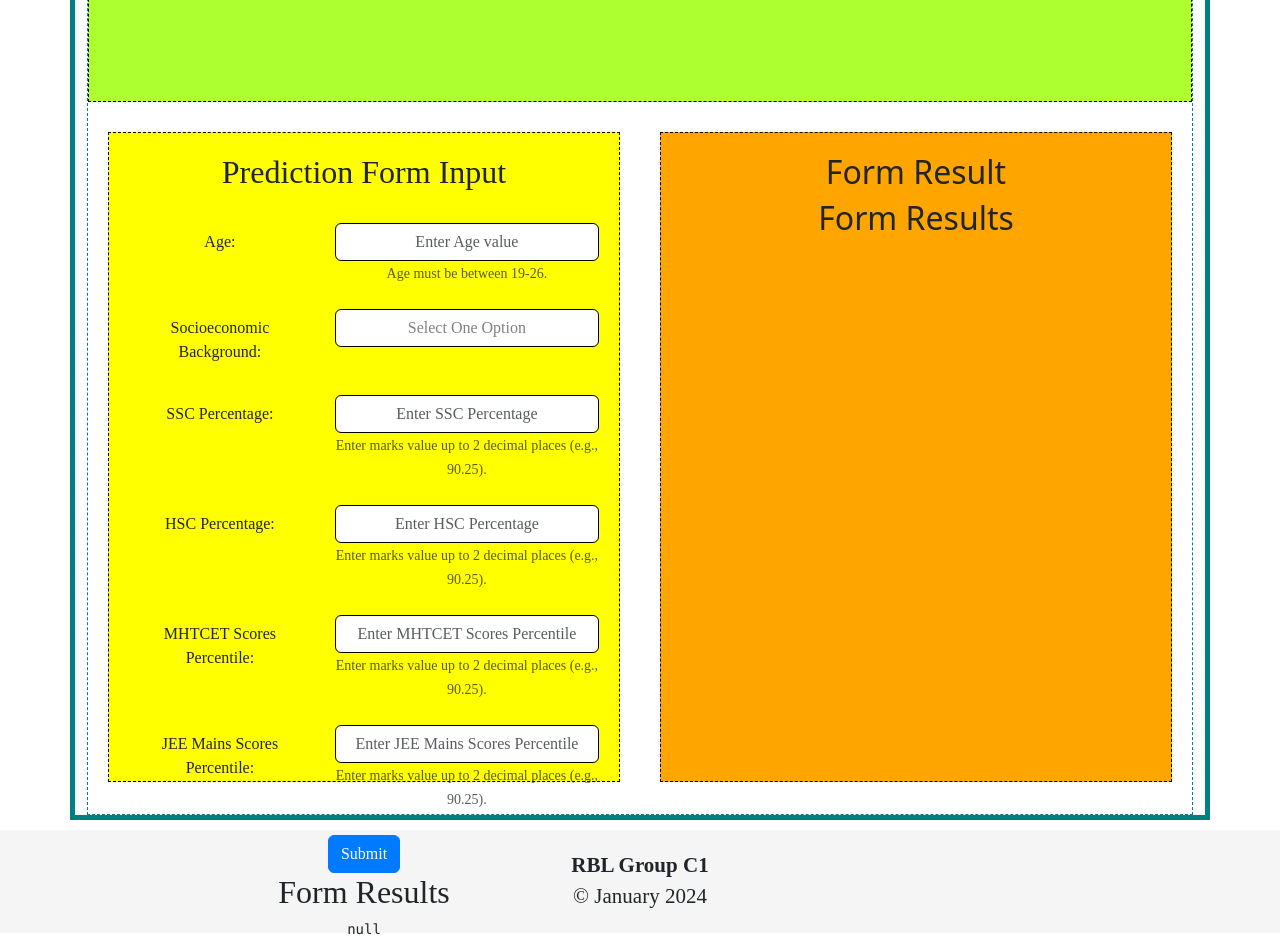
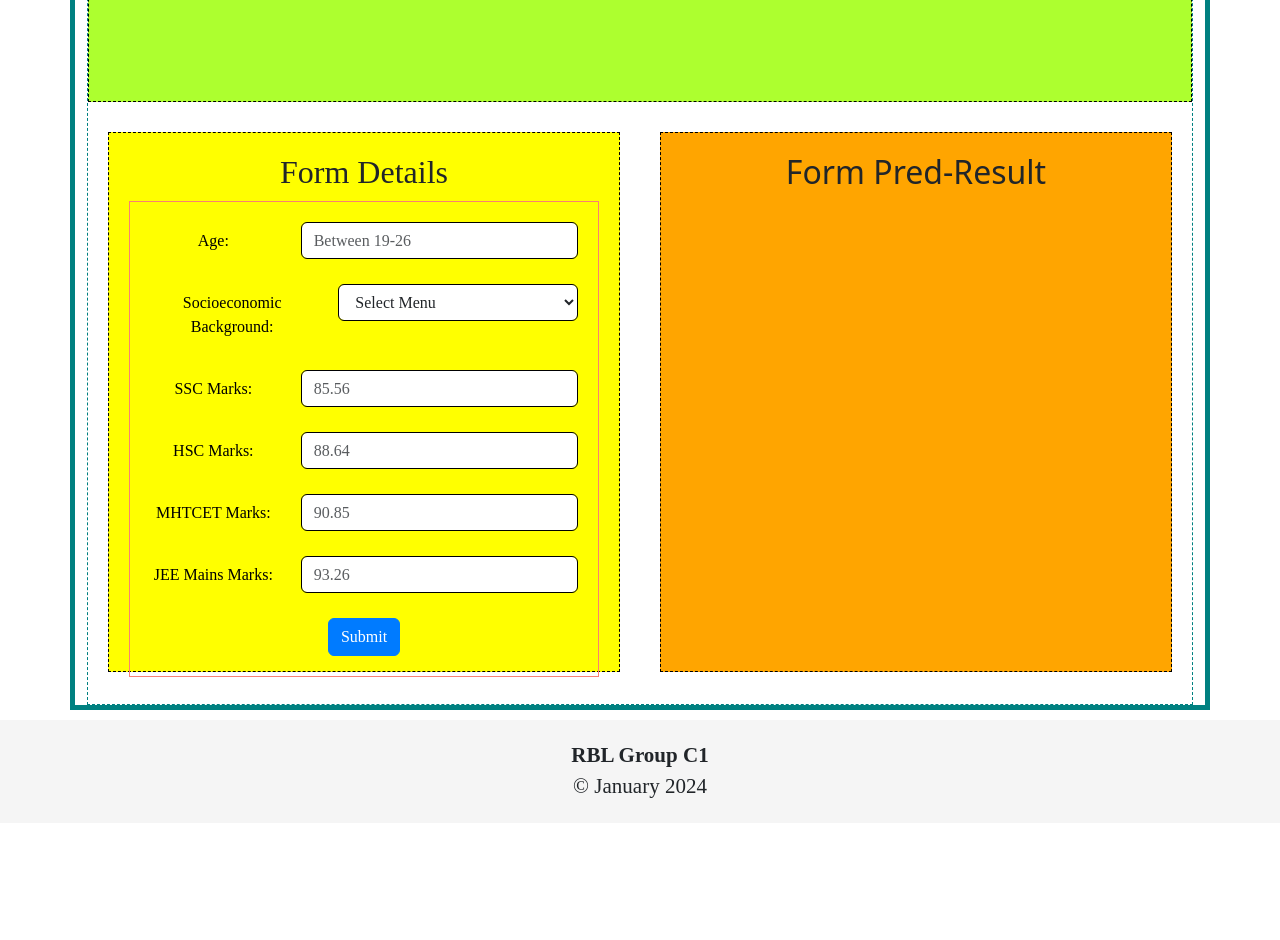
Before and after one commit to KarthikShetty27/project-frontend, a React (Create React App) app: page / in a window 1280 px wide. Shown: the part 640-1580 px from the top of the page. After the commit the page ends 1463 px from the top, so only its background shows below. Built offline with nearby package versions, Linux system fonts and the light colour scheme.

Commit message:
FormInput File Changes

```diff
--- a/src/App.js
+++ b/src/App.js
@@ -6,7 +6,7 @@ import Navbar from './components/Navbar/Navbar';
 import Footer from './components/Footer/Footer'
 import HomePage from './pages/HomePage';
 import FormInput from './pages/FormInput';
-import FormResult from './pages/FormResult';
+import FormOutput from './pages/FormOutput';
 
 const App = () => {
   return (
@@ -18,7 +18,7 @@ const App = () => {
               <Route path="/" element={<HomePage />} />
               <Route path="/home" element={<HomePage />} />
               <Route path="/form-input" element={<FormInput />} />
-              <Route path="/form-result" element={<FormResult />} />
+              <Route path="/form-result" element={<FormOutput />} />
             </Routes>
           </div>
         <Footer />
--- a/src/pages/FormInput.js
+++ b/src/pages/FormInput.js
@@ -1,180 +1,74 @@
 // FormInput.js
-import React, { useState } from 'react';
+import React from 'react';
 import './assets/css/styles.css';
 
-// Constants and utility functions
-const AGE_CONSTRAINT = { min: 19, max: 26 };
-const isValidTwoDigitNumberWithTwoDecimalPlaces = (value) => /^(?!0\d)\d{2}(\.\d{1,2})?$/.test(value);
-
-// FormInputField component
-const FormInputField = ({ label, id, type, placeholder, helpText, options, value, onChange, error }) => {
-  const isError = error !== undefined && error !== null;
-
+const FormInput = () => {
   return (
-    <div className={`form-group row ${isError ? 'has-error' : ''}`}>
-      <label htmlFor={id} className="col-sm-5 col-form-label">{label}:</label>
-      <div className="col-sm-7">
-        {type === 'select' ? (
-          <select id={id} className="form-control" value={value} onChange={onChange}>
-            <option disabled>Select One Option</option>
-            {options.map((option, index) => (
-              <option key={index} className="form-control-option">{option}</option>
-            ))}
-          </select>
-        ) : (
-          <>
-            <input type={type} className="form-control" id={id} placeholder={placeholder} value={value} onChange={onChange} />
-            <small className={`form-text text-muted ${isError ? 'error-help-text' : ''}`}>
-              {isError ? (
-                <span className="error-help-text">{helpText}</span>
-              ) : (
-                <span className="text-muted">{helpText}</span>
-              )}
-            </small>
-          </>
-        )}
+    <div id="finput">
+      <h2>Form Details</h2>
+      <div className='form-data'>
+        <form>
+         {/* Age */}
+         <div  className="form-group row">
+            <label for="Age"  className="col-sm-4 col-form-label">Age: </label>
+            <div  className="col-sm-8">
+              <input type="age"  className="form-control" id="Age" placeholder="Between 19-26" required min="19" max="26" />
+              <div className="invalid-feedback">Please enter a valid age between 19 and 26.</div>
+            </div>
+         </div><br />
+         {/* SEB - Socioeconomic Background */}
+         <div  className="form-group row">
+            <label for="SEB"  className="col-sm-5 col-form-label">Socioeconomic Background: </label>
+            <div  className="col-sm-7">
+              <select id="inputState"  className="form-control" required>
+                  <option value=""> Select Menu </option>
+                  <option value="Open"> Open </option>
+                  <option value="State Quota"> SQ - State Quota </option>
+                  <option value="SC"> SC - Scheduled Castes </option>
+                  <option value="ST"> ST - Scheduled Tribes </option>
+                  <option value="EWS"> EWS - Economically Weaker Sections </option>
+                  <option value="OBC"> OBC - Other Backward Classes  </option>
+              </select>
+              <div className="invalid-feedback">Please select a socioeconomic background.</div>
+            </div>
+         </div><br />
+         {/* SSC Marks */}
+         <div  className="form-group row">
+            <label for="SSC"  className="col-sm-4 col-form-label">SSC Marks: </label>
+            <div  className="col-sm-8">
+              <input type="ssc-marks" step="0.01" className="form-control" id="SSC" placeholder="85.56" required />
+              <div className="invalid-feedback">Please enter a valid SSC marks with 2 decimal places.</div>
+            </div>
+         </div><br />
+         {/* HSC Marks  */}
+         <div  className="form-group row">
+            <label for="HSC"  className="col-sm-4 col-form-label">HSC Marks: </label>
+            <div  className="col-sm-8">
+                <input type="hsc-marks" step="0.01" className="form-control" id="HSC" placeholder="88.64" />
+                <div className="invalid-feedback">Please enter a valid HSC marks with 2 decimal places.</div>
+            </div>
+         </div><br />
+         {/* MHTCET Marks */}
+         <div  className="form-group row">
+            <label for="MHTCET"  className="col-sm-4 col-form-label">MHTCET Marks: </label>
+            <div  className="col-sm-8">
+                <input type="mhtcet-marks" step="0.01" className="form-control" id="MHTCET" placeholder="90.85" />
+                <div className="invalid-feedback">Please enter a valid MHTCET marks with 2 decimal places.</div>
+            </div>
+         </div><br />
+         {/* JEE Marks Marks */}
+         <div  className="form-group row">
+            <label for="JEE"  className="col-sm-4 col-form-label">JEE Mains Marks: </label>
+            <div  className="col-sm-8">
+                <input type="jee-mains-marks" step="0.01" className="form-control" id="JEE" placeholder="93.26" />
+                <div className="invalid-feedback">Please enter a valid JEE Mains marks with 2 decimal places.</div>
+            </div>
+         </div><br />
+         <button type="submit"  className="btn btn-primary">Submit</button>
+        </form>
       </div>
     </div>
   );
 };
 
-
-// FormResults component
-const FormResults = ({ formData }) => {
-  return (
-    <div>
-      <h2>Form Results</h2>
-      <pre>{JSON.stringify(formData, null, 2)}</pre>
-    </div>
-  );
-};
-
-// FormInput component
-const FormInput = () => {
-  // State variables
-  const [age, setAge] = useState('');
-  const [inputSocioecoBackground, setinputSocioecoBackground] = useState('Select One Option');
-  const [sscMarks, setSSCMarks] = useState('');
-  const [hscMarks, setHSCMarks] = useState('');
-  const [mhtcetScores, setMHTCETScores] = useState('');
-  const [jeeMainsScores, setJeeMainsScores] = useState('');
-  const [errors, setErrors] = useState({});
-  const [formData, setFormData] = useState(null); // State to store form data
-
-
-  // Form validation function
-  const validateFields = ({ age, inputSocioecoBackground, sscMarks, hscMarks, mhtcetScores, jeeMainsScores }) => {
-    const errors = {};
-
-    if (isNaN(age) || age < AGE_CONSTRAINT.min || age > AGE_CONSTRAINT.max) {
-      errors.age = 'Age must be between 19 and 26.';
-    }
-
-    if (inputSocioecoBackground === 'Select One Option') {
-      errors.inputSocioecoBackground = 'Please select a valid Socioeconomic Background.';
-    }
-
-    const validatePercentageMarks = (marks, field) => {
-      if (!isValidTwoDigitNumberWithTwoDecimalPlaces(marks)) {
-        errors[field] = `Enter valid ${field} (up to 2 decimal places).`;
-      }
-    };
-
-    validatePercentageMarks(sscMarks, 'sscMarks');
-    validatePercentageMarks(hscMarks, 'hscMarks');
-    validatePercentageMarks(mhtcetScores, 'mhtcetScores');
-    validatePercentageMarks(jeeMainsScores, 'jeeMainsScores');
-
-    return errors;
-  };
-
-  // Form submission handler
-  const handleSubmit = (e) => {
-    e.preventDefault();
-    const validationErrors = validateFields({ age, inputSocioecoBackground, sscMarks, hscMarks, mhtcetScores, jeeMainsScores });
-
-    if (Object.keys(validationErrors).length === 0) {
-      const data = { age, inputSocioecoBackground, sscMarks, hscMarks, mhtcetScores, jeeMainsScores };
-      setFormData(data); // Store form data in state
-      console.log('Form submitted:', data);
-    } else {
-      setErrors(validationErrors);
-      console.log('Form has errors. Please fix them before submitting.');
-    }
-  };
-
-  return (
-    <div id="finput">
-      <h2 className="form_name">Prediction Form Input</h2>
-      <br />
-      <div>
-        <form onSubmit={handleSubmit}>
-        <FormInputField
-            label="Age"
-            id="inputAge"
-            type="text"
-            placeholder="Enter Age value"
-            helpText="Age must be between 19-26."
-            value={age}
-            onChange={(e) => setAge(e.target.value)}
-            error={errors.age}
-          /> <br />
-          <FormInputField
-            label="Socioeconomic Background"
-            id="inputSocioecoBackground"
-            type="select"
-            options={['Open', 'State Quota', 'SC - Scheduled Castes', 'ST - Scheduled Tribes', 'EWS - Economically Weaker Sections', 'OBC - Other Backward Classes']}
-            value={inputSocioecoBackground}
-            onChange={(e) => setinputSocioecoBackground(e.target.value)}
-            error={errors.inputSocioecoBackground}
-          /> <br />
-          <FormInputField
-            label="SSC Percentage"
-            id="inputSSC"
-            type="text"
-            placeholder="Enter SSC Percentage"
-            helpText="Enter marks value up to 2 decimal places (e.g., 90.25)."
-            value={sscMarks}
-            onChange={(e) => setSSCMarks(e.target.value)}
-            error={errors.sscMarks}
-          /> <br />
-          <FormInputField
-            label="HSC Percentage"
-            id="inputHSC"
-            type="text"
-            placeholder="Enter HSC Percentage"
-            helpText="Enter marks value up to 2 decimal places (e.g., 90.25)."
-            value={hscMarks}
-            onChange={(e) => setHSCMarks(e.target.value)}
-            error={errors.hscMarks}
-          /> <br />
-          <FormInputField
-            label="MHTCET Scores Percentile"
-            id="inputMHTCET"
-            type="text"
-            placeholder="Enter MHTCET Scores Percentile"
-            helpText="Enter marks value up to 2 decimal places (e.g., 90.25)."
-            value={mhtcetScores}
-            onChange={(e) => setMHTCETScores(e.target.value)}
-            error={errors.mhtcetScores}
-          /> <br />
-          <FormInputField
-            label="JEE Mains Scores Percentile"
-            id="inputJEE"
-            type="text"
-            placeholder="Enter JEE Mains Scores Percentile"
-            helpText="Enter marks value up to 2 decimal places (e.g., 90.25)."
-            value={jeeMainsScores}
-            onChange={(e) => setJeeMainsScores(e.target.value)}
-            error={errors.jeeMainsScores}
-          /> <br />
-          <button type="submit" className="btn btn-primary">Submit</button>
-        </form>
-      </div>
-      <FormResults formData={formData} />
-    </div>
-  );
-};
-
 export default FormInput;
-export { FormResults };
--- /dev/null
+++ b/src/pages/FormOutput.js
@@ -0,0 +1,14 @@
+// FormOutput.js
+import React from 'react';
+import './assets/css/styles.css'; // Import the CSS from styles.css file
+
+const FormOutput = () => {
+    return (
+      <div id="foutput">
+          <h2>Form Pred-Result</h2>
+          <form></form>
+      </div>
+    );
+  };
+
+  export default FormOutput;
--- a/src/pages/FormResult.js
+++ /dev/null
@@ -1,15 +0,0 @@
-// FormResult.js
-import React from 'react';
-import './assets/css/styles.css'; // Import the CSS from styles.css file
-import { FormResults } from './FormInput';
-
-const FormResult = () => {
-  return (
-    <div id="foutput">
-      <h2>Form Result</h2>
-      <FormResults />
-    </div>
-  );
-};
-
-export default FormResult;
--- a/src/pages/HomePage.js
+++ b/src/pages/HomePage.js
@@ -3,7 +3,7 @@ import React from 'react';
 import './assets/css/styles.css'; // Import the CSS from styles.css file
 import Home from './Home';// Import the Home section of the page
 import FormInput from './FormInput';// Import the FormInput section of the page
-import FormResult from './FormResult';// Import the FormOutput section of the page
+import FormOutput from './FormOutput';// Import the FormOutput section of the page
 
 const HomePage = () => {
   return (
@@ -11,7 +11,7 @@ const HomePage = () => {
       <Home />
       <div className='Form-IO'>
         <FormInput />
-        <FormResult />
+        <FormOutput />
       </div>
     </div>
 
--- a/src/pages/assets/css/styles.css
+++ b/src/pages/assets/css/styles.css
@@ -42,7 +42,7 @@
 /* CSS common for FormInput.js, FormOutput.js  Start */
 #finput, #foutput{
     width: 50%;
-    height: 650px;
+    height: 540px;
     padding: 20px;
     text-align: center;
     margin: 20px 20px ;
@@ -67,26 +67,18 @@
     font-family: serif;
 }
 
-.form-control {
-color: gray;
-text-align: center;
-background-color: white;
-border: 1px solid black;
+.form-data{
+    border: 1px salmon solid;
+    margin: 10px 0px;
+    padding: 20px;
+    color: black;
 }
 
-.form-control-option{
-    text-align: left;
-    color: gray;
-}
-
-.has-error .form-control {
-border-color: #f00;
-}
-
-.error-help-text {
-color: red;
-font-weight: bold;
-font-style: italic;
+.form-control {
+height: 37.6px;
+background-color: white;
+border: 1px solid rgb(0, 0, 0);
+appearance: auto;
 }
 
 .btn-primary {
```
Also changed, not shown: src/pages/FormValidation.js (added, +12 -0 lines), src/pages/form.html (added, +70 -0 lines).
